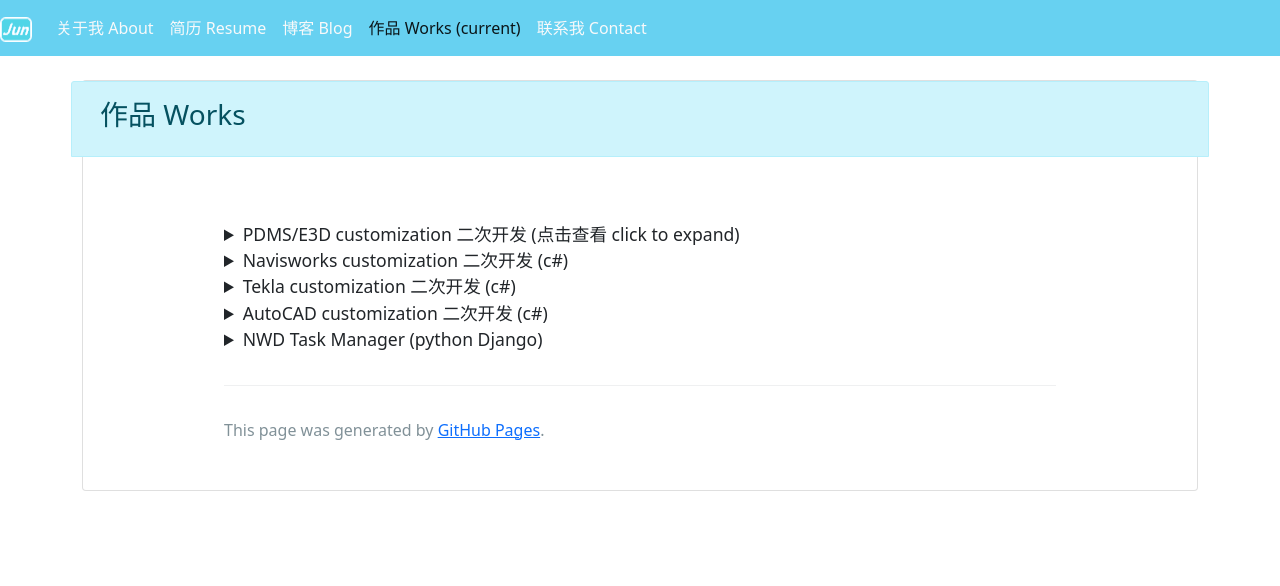
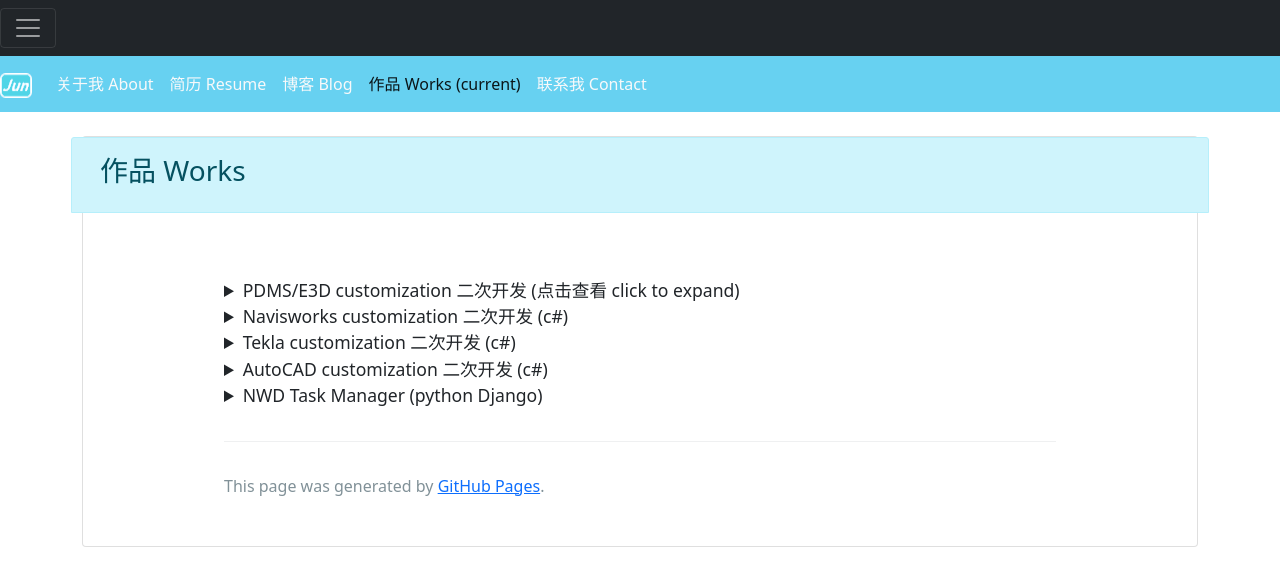
Before and after one commit to lijuncq/lijuncq.github.io, a Jekyll site: the page built from works.md, in a window 1280 px wide. Shown: the top 586 px of the page. Built offline with Jekyll 4.4.1, drawn with Linux system fonts in a browser that asks for light colours.

Commit message:
Update works.html

```diff
--- a/_layouts/works.html
+++ b/_layouts/works.html
@@ -13,6 +13,19 @@
     {% include head-custom.html %}
   </head>
   <body class="templatemo-bg-gray">
+    <div class="pos-f-t">
+      <div class="collapse" id="navbarToggleExternalContent">
+        <div class="bg-dark p-4">
+          <h4 class="text-white">Collapsed content</h4>
+          <span class="text-muted">Toggleable via the navbar brand.</span>
+        </div>
+      </div>
+      <nav class="navbar navbar-dark bg-dark">
+        <button class="navbar-toggler" type="button" data-toggle="collapse" data-target="#navbarToggleExternalContent" aria-controls="navbarToggleExternalContent" aria-expanded="false" aria-label="Toggle navigation">
+          <span class="navbar-toggler-icon"></span>
+        </button>
+      </nav>
+    </div>
     <nav class="navbar navbar-expand-md navbar-light" style="background-color: #67d1f1;">
       <a class="navbar-brand text-light" href="{{ '/index.html' | relative_url }}">
         <img src="{{ '/media/logo.ico' | relative_url }}" height="25" width="32" alt="Jun" />
```
